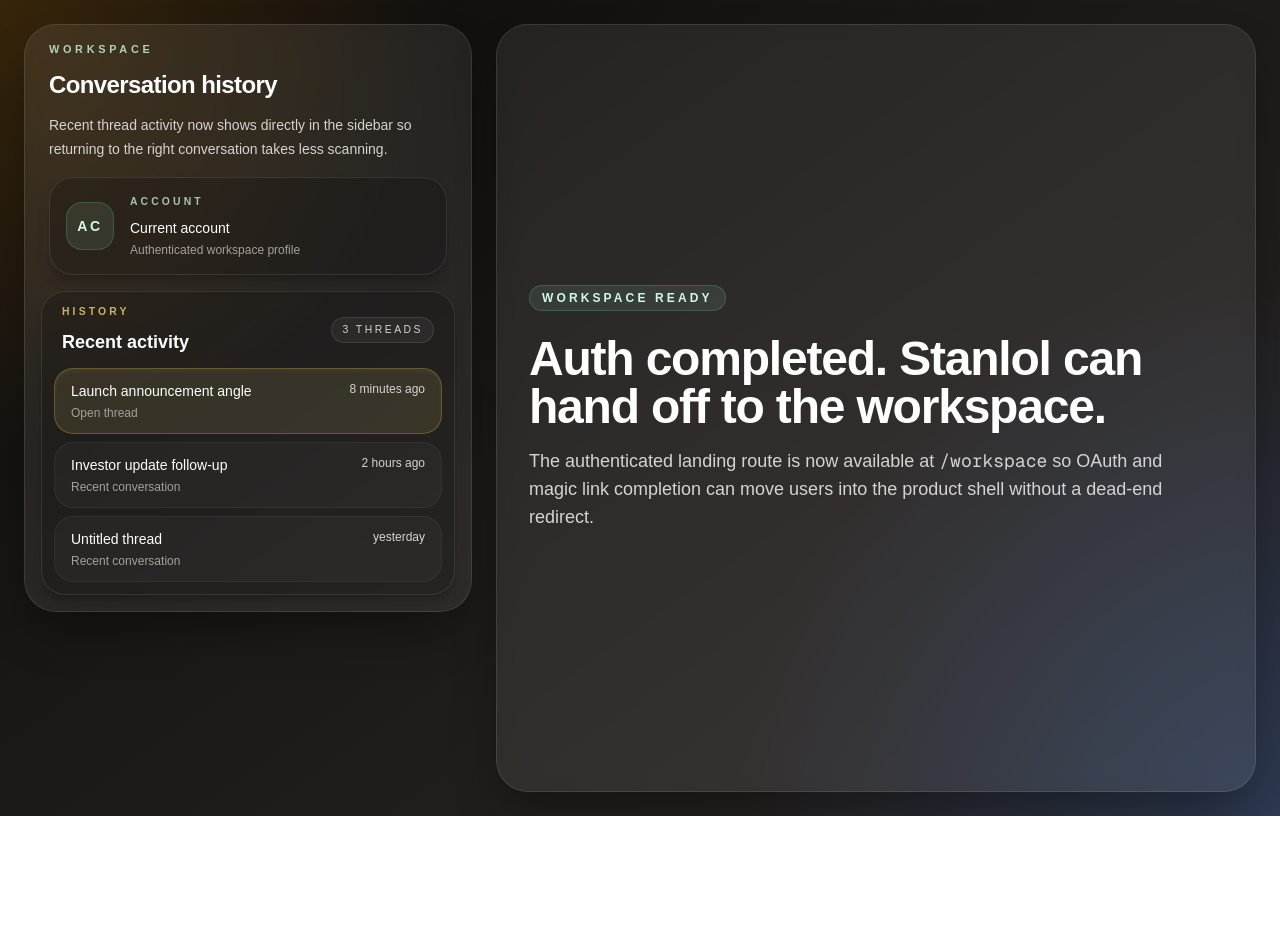
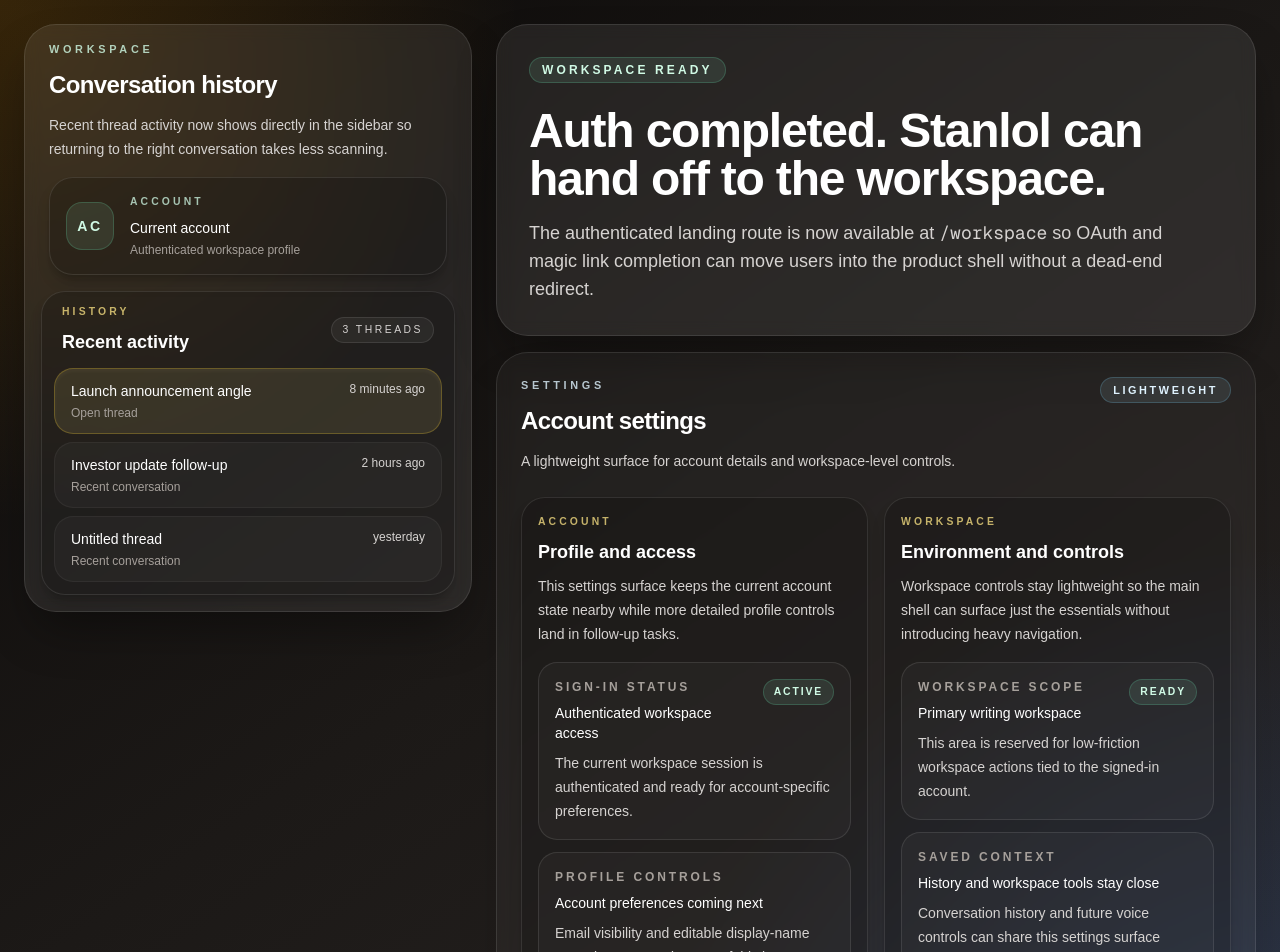
Before and after one commit to OpsEclipse/stanlol, a Next.js app: page /workspace in a window 1280 px wide. Shown: the top 952 px of the page. Before the commit the page ends 816 px from the top, so only its background shows below. Built offline with nearby package versions, Linux system fonts and the light colour scheme; no server answers.

Commit message:
feat: Add basic account settings panel

```diff
--- a/app/workspace/page.tsx
+++ b/app/workspace/page.tsx
@@ -1,4 +1,9 @@
 import { cookies } from "next/headers";
+import {
+  AccountSettingsPanel,
+  AccountSettingsSection,
+  SettingsPanelItem,
+} from "../../components/account-settings-panel.js";
 import { SidebarProfileSummary } from "../../components/sidebar-profile-summary.js";
 import {
   ThreadHistoryList,
@@ -7,6 +12,7 @@ import {
 import { getCurrentUserProfile, getUserDb } from "../../lib/db.js";
 
 const ACCESS_TOKEN_COOKIE_NAME = "stanlol-access-token";
+const SIGN_OUT_PATH = "/auth/sign-out";
 
 interface SidebarIdentity {
   displayName: string | null;
@@ -195,7 +201,8 @@ export default async function WorkspacePage() {
             <ThreadHistoryList threads={WORKSPACE_THREAD_HISTORY} />
           </div>
         </aside>
-        <section className="flex min-h-[28rem] flex-1 items-center justify-center rounded-[2rem] border border-white/10 bg-white/8 p-8 shadow-2xl shadow-black/40 backdrop-blur">
+        <section className="flex min-h-[28rem] flex-1 flex-col gap-4">
+          <div className="rounded-[2rem] border border-white/10 bg-white/8 p-8 shadow-2xl shadow-black/40 backdrop-blur">
             <div className="max-w-3xl">
               <span className="inline-flex rounded-full border border-emerald-300/20 bg-emerald-200/10 px-3 py-1 text-xs font-semibold uppercase tracking-[0.26em] text-emerald-100">
                 Workspace ready
@@ -204,11 +211,59 @@ export default async function WorkspacePage() {
                 Auth completed. Stanlol can hand off to the workspace.
               </h2>
               <p className="mt-4 max-w-2xl text-base leading-7 text-stone-300 md:text-lg">
-              The authenticated landing route is now available at <code>/workspace</code> so OAuth
-              and magic link completion can move users into the product shell without a dead-end
-              redirect.
+                The authenticated landing route is now available at <code>/workspace</code> so
+                OAuth and magic link completion can move users into the product shell without a
+                dead-end redirect.
               </p>
             </div>
+          </div>
+          <AccountSettingsPanel>
+            <AccountSettingsSection
+              description="This settings surface keeps the current account state nearby while more detailed profile controls land in follow-up tasks."
+              eyebrow="Account"
+              title="Profile and access"
+            >
+              <SettingsPanelItem
+                description="The current workspace session is authenticated and ready for account-specific preferences."
+                label="Sign-in status"
+                status="Active"
+                value="Authenticated workspace access"
+              />
+              <SettingsPanelItem
+                description="Email visibility and editable display-name controls are staged on top of this base panel."
+                label="Profile controls"
+                value="Account preferences coming next"
+              />
+            </AccountSettingsSection>
+            <AccountSettingsSection
+              description="Workspace controls stay lightweight so the main shell can surface just the essentials without introducing heavy navigation."
+              eyebrow="Workspace"
+              title="Environment and controls"
+            >
+              <SettingsPanelItem
+                description="This area is reserved for low-friction workspace actions tied to the signed-in account."
+                label="Workspace scope"
+                status="Ready"
+                value="Primary writing workspace"
+              />
+              <SettingsPanelItem
+                description="Conversation history and future voice controls can share this settings surface without leaving the workspace shell."
+                label="Saved context"
+                value="History and workspace tools stay close"
+              />
+              <form action={SIGN_OUT_PATH} className="pt-1" method="post">
+                <button
+                  className="inline-flex items-center justify-center rounded-full border border-rose-300/25 bg-rose-200/10 px-4 py-2 text-sm font-semibold text-rose-100 transition hover:border-rose-200/40 hover:bg-rose-200/15 focus-visible:outline-none focus-visible:ring-2 focus-visible:ring-rose-200/70 focus-visible:ring-offset-2 focus-visible:ring-offset-stone-950"
+                  type="submit"
+                >
+                  Sign out
+                </button>
+                <p className="mt-3 text-sm leading-6 text-stone-300">
+                  End this workspace session and return to the sign-in screen.
+                </p>
+              </form>
+            </AccountSettingsSection>
+          </AccountSettingsPanel>
         </section>
       </div>
     </main>
--- /dev/null
+++ b/components/account-settings-panel.tsx
@@ -0,0 +1,117 @@
+import type { ReactNode } from "react";
+
+export interface AccountSettingsPanelProps {
+  children?: ReactNode;
+  className?: string;
+  description?: string;
+  title?: string;
+}
+
+export interface AccountSettingsSectionProps {
+  children?: ReactNode;
+  className?: string;
+  description: string;
+  eyebrow: string;
+  title: string;
+}
+
+export interface SettingsPanelItemProps {
+  className?: string;
+  description?: string;
+  label: string;
+  status?: string;
+  value: string;
+}
+
+function joinClassNames(...values: Array<string | undefined>): string {
+  return values.filter(Boolean).join(" ");
+}
+
+export function AccountSettingsPanel({
+  children,
+  className,
+  description = "A lightweight surface for account details and workspace-level controls.",
+  title = "Account settings",
+}: AccountSettingsPanelProps) {
+  return (
+    <section
+      aria-label={title}
+      className={joinClassNames(
+        "rounded-[2rem] border border-white/10 bg-white/[0.04] p-5 shadow-2xl shadow-black/20 backdrop-blur sm:p-6",
+        className,
+      )}
+    >
+      <div className="flex flex-wrap items-start justify-between gap-4">
+        <div className="max-w-2xl">
+          <p className="text-[0.68rem] font-semibold uppercase tracking-[0.34em] text-sky-100/80">
+            Settings
+          </p>
+          <h2 className="mt-3 text-2xl font-semibold tracking-tight text-white">{title}</h2>
+          <p className="mt-3 text-sm leading-6 text-stone-300">{description}</p>
+        </div>
+        <span className="rounded-full border border-sky-300/20 bg-sky-200/10 px-3 py-1 text-[0.68rem] font-semibold uppercase tracking-[0.24em] text-sky-100">
+          Lightweight
+        </span>
+      </div>
+      <div className="mt-6 grid gap-4 xl:grid-cols-2">{children}</div>
+    </section>
+  );
+}
+
+export function AccountSettingsSection({
+  children,
+  className,
+  description,
+  eyebrow,
+  title,
+}: AccountSettingsSectionProps) {
+  return (
+    <article
+      className={joinClassNames(
+        "rounded-[1.5rem] border border-white/10 bg-black/20 p-4 shadow-lg shadow-black/20",
+        className,
+      )}
+    >
+      <div>
+        <p className="text-[0.65rem] font-semibold uppercase tracking-[0.3em] text-amber-200/75">
+          {eyebrow}
+        </p>
+        <h3 className="mt-2 text-lg font-semibold text-white">{title}</h3>
+        <p className="mt-2 text-sm leading-6 text-stone-300">{description}</p>
+      </div>
+      <div className="mt-4 space-y-3">{children}</div>
+    </article>
+  );
+}
+
+export function SettingsPanelItem({
+  className,
+  description,
+  label,
+  status,
+  value,
+}: SettingsPanelItemProps) {
+  return (
+    <div
+      className={joinClassNames(
+        "rounded-[1.2rem] border border-white/10 bg-white/[0.03] p-4",
+        className,
+      )}
+    >
+      <div className="flex items-start justify-between gap-3">
+        <div className="min-w-0">
+          <p className="text-xs font-semibold uppercase tracking-[0.24em] text-stone-400">
+            {label}
+          </p>
+          <p className="mt-2 text-sm font-medium text-white">{value}</p>
+        </div>
+        {status ? (
+          <span className="shrink-0 rounded-full border border-emerald-300/20 bg-emerald-200/10 px-2.5 py-1 text-[0.65rem] font-semibold uppercase tracking-[0.18em] text-emerald-100">
+            {status}
+          </span>
+        ) : null}
+      </div>
+      {description ? <p className="mt-2 text-sm leading-6 text-stone-300">{description}</p> : null}
+    </div>
+  );
+}
```
Also changed, not shown: 2 other files (tests, documents, lock files or other folders). Lines whose indentation alone changed are shown as unchanged.
